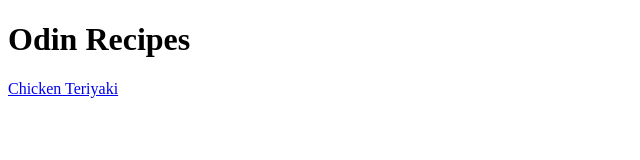
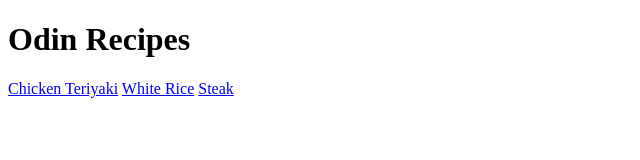
Before and after one commit to mateodeal/odin-recipes, a plain HTML site: page index.html in a window 1280 px wide. Shown: the whole page, without its empty margins (0-640 px from the left). Drawn offline with Linux system fonts and the light colour scheme.

Commit message:
Added images for new recipes and links on homepage
Added links in index.html for the new recipes (steak and white rice)
as well as adding the images for those recipes to show on their own pages

```diff
--- a/index.html
+++ b/index.html
@@ -7,5 +7,7 @@
     <body>
         <h1>Odin Recipes</h1>
         <a href="./recipes/chicken-teriyaki.html">Chicken Teriyaki</a>
+        <a href="./recipes/white-rice.html">White Rice</a>
+        <a href="./recipes/steak.html">Steak</a>
     </body>
 </html>
```
Also changed, not shown: images/rice.jpg (added), images/steak.jpg (added).
